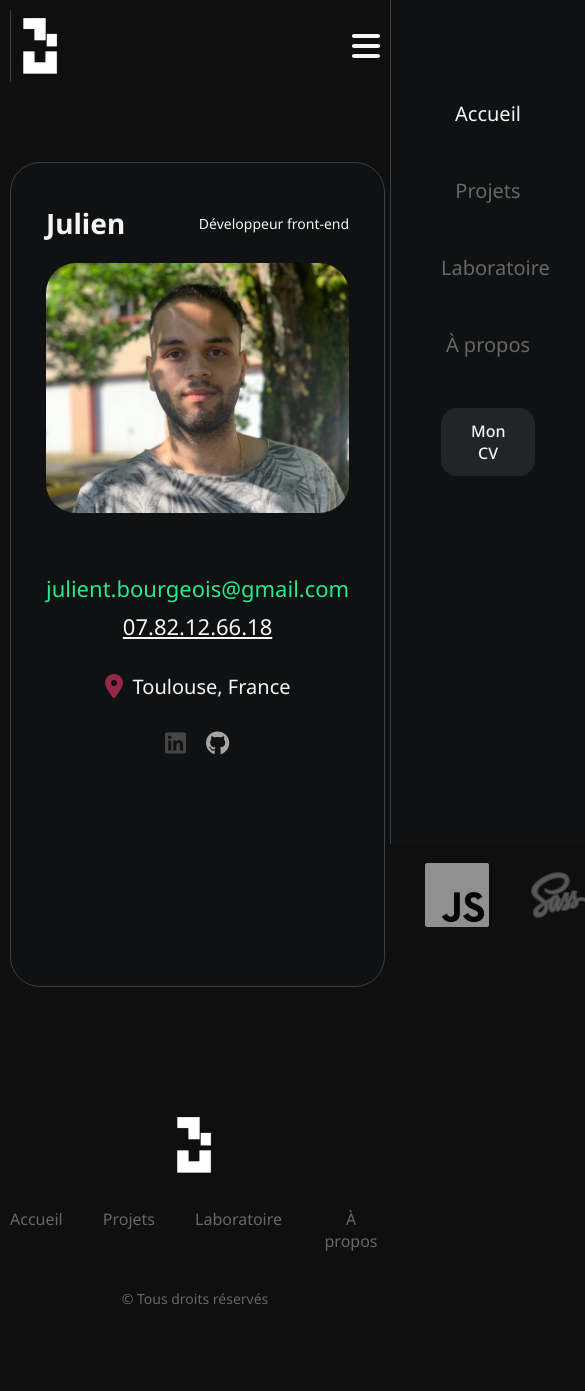
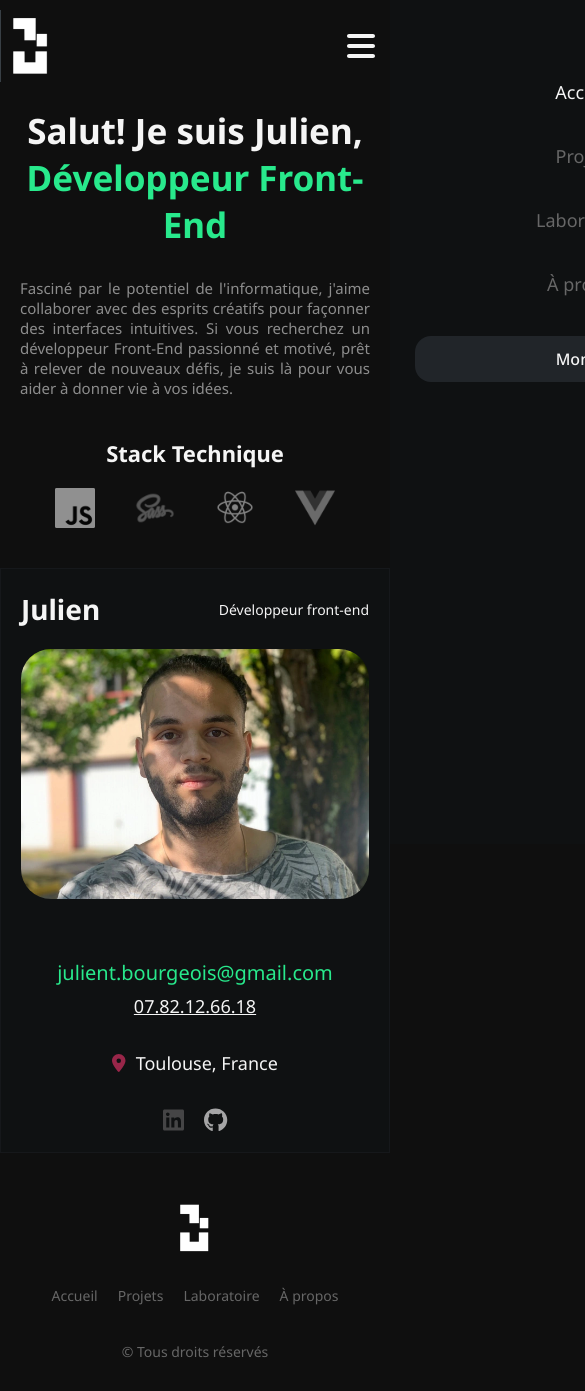
Before and after one commit to juentbrg/portfolio, a React (Create React App) app: page / in a window 390 px wide. Shown: the top 1391 px of the page, 585 px wide, since content can reach past the window. Built offline with nearby package versions, Linux system fonts and the light colour scheme.

Commit message:
responsive page home

```diff
--- a/src/components/Footer/index.scss
+++ b/src/components/Footer/index.scss
@@ -1,17 +1,17 @@
 @import "../../index.scss";
 
-.footer{
+.footer {
   display: flex;
   flex-direction: column;
   text-align: center;
   width: 100%;
   padding: 128px 0 78px 0;
-    &__logo-container{
+  &__logo-container {
     width: 60px;
     height: 60px;
     margin: auto;
   }
-    &__logo{
+  &__logo {
     object-fit: cover;
     width: 100%;
     height: 100%;
@@ -19,20 +19,44 @@
   &__links {
     display: flex;
     margin: auto;
-        padding: 33px 0 37px 0;;
+    padding: 33px 0 37px 0;
     > *:not(:last-child) {
       margin-right: 40px;
     }
   }
-    &__link{
+  &__link {
     color: $links-inactive;
-        transition: .3s ease-in-out;
-        &:hover{
+    transition: 0.3s ease-in-out;
+    &:hover {
       color: $white;
     }
   }
-    &__right{
+  &__right {
     color: $links-inactive;
     font-size: 14px;
   }
 }
+
+@media all and (max-width: 850px) {
+  .footer {
+    padding: 80px 0 40px 0;
+  }
+}
+
+@media all and (max-width: 650px) {
+  .footer {
+    padding: 50px 0 30px 0;
+    &__logo-container {
+      width: 50px;
+      height: 50px;
+    }
+    &__links {
+      > *:not(:last-child) {
+        margin-right: 20px;
+      }
+    }
+    &__link {
+      font-size: 14px;
+    }
+  }
+}
--- a/src/components/Navigation/index.scss
+++ b/src/components/Navigation/index.scss
@@ -95,12 +95,37 @@
         transform: translateX(0%);
       }
     }
-    &__link {
-      font-size: 20px;
-    }
+    &__link,
     &__link-active {
       font-size: 20px;
     }
     border-left: 1px solid lighten($color: $dark, $amount: 10);
   }
 }
+
+@media all and (max-width: 850px) {
+  .navigation {
+    margin-bottom: 40px;
+  }
+}
+
+@media all and (max-width: 650px) {
+  .navigation {
+    margin-bottom: 25px;
+    &__links {
+      width: 100%;
+      padding: 80px 25px 25px 25px;
+      > *:not(:last-child) {
+        margin-bottom: 40px;
+      }
+      border-left: none;
+    }
+    &__link,
+    &__link-active {
+      font-size: 18px;
+    }
+    &__menu-icon {
+      margin-right: 15px;
+    }
+  }
+}
--- a/src/components/Profile/index.jsx
+++ b/src/components/Profile/index.jsx
@@ -23,6 +23,7 @@ const Profile = ({
         <h2 className="profile__name">{name}</h2>
         <p className="profile__job">{job}</p>
       </div>
+      <div className="profile__wrapper">
         <div className="profile__picture-container">
           <img className="profile__picture" src={picture} alt={name}></img>
         </div>
@@ -35,12 +36,12 @@ const Profile = ({
           </a>
           <div className="profile__location-container">
             <FontAwesomeIcon
+              className="profile__locationDot"
               icon={faLocationDot}
               size="xl"
               style={{ color: "#982649" }}
             />
             <p className="profile__location">{location}</p>
-        </div>
           </div>
           <div className="profile__links">
             <a
@@ -71,6 +72,8 @@ const Profile = ({
             </a>
           </div>
         </div>
+      </div>
+    </div>
   );
 };
 
--- a/src/components/Profile/index.scss
+++ b/src/components/Profile/index.scss
@@ -1,78 +1,139 @@
 @import "../../index.scss";
 
-.profile{
+.profile {
   background-color: darken($color: $dark, $amount: 8);
   border: 1px solid lighten($color: $dark, $amount: 10);
   border-radius: 30px;
   width: 400px;
   padding: 40px 35px;
-    &__details{
+  &__details {
     height: 40px;
     margin-bottom: 20px;
     display: flex;
     align-items: center;
     justify-content: space-between;
   }
-    &__name{
+  &__name {
     font-size: 28px;
   }
-    &__job{
+  &__job {
     font-size: 14px;
   }
-    &__picture-container{
+  &__picture-container {
     width: 100%;
     height: 250px;
     border-radius: 30px;
     overflow: hidden;
   }
-    &__picture{
+  &__picture {
     object-fit: cover;
     object-position: center;
     width: 100%;
     height: 100%;
   }
-    &__info{
+  &__info {
     display: flex;
     flex-direction: column;
     text-align: center;
     margin-top: 60px;
   }
-    &__email{
+  &__email {
     font-size: 22px;
     color: $primary;
   }
-    &__phone{
+  &__phone {
     font-size: 22px;
     margin-top: 8px;
     text-decoration: underline;
   }
-    &__location-container{
+  &__location-container {
     margin-top: 30px;
     height: 30px;
     display: flex;
     align-items: center;
     justify-content: center;
-        > *:not(:last-child){
+    > *:not(:last-child) {
       margin-right: 10px;
     }
   }
-    &__location{
+  &__location {
     font-size: 20px;
   }
-    &__links{
+  &__links {
     margin-top: 30px;
     text-align: center;
-        > *:not(:last-child){
+    > *:not(:last-child) {
       margin-right: 20px;
     }
   }
-    &__linkedin, &__github{
+  &__linkedin,
+  &__github {
     filter: grayscale(100%);
     opacity: 65%;
-        transition: .4s ease-in-out;
+    transition: 0.4s ease-in-out;
     cursor: pointer;
-        &:hover{
+    &:hover {
       opacity: 100%;
       filter: none;
-        }}
     }
+  }
+}
+
+@media all and (max-width: 850px) {
+  .profile {
+    width: 100%;
+    padding: 20px 30px;
+    &__wrapper {
+      display: flex;
+      justify-content: space-between;
+    }
+    &__picture-container {
+      width: 45%;
+    }
+    &__email {
+      font-size: 20px;
+    }
+    &__phone {
+      font-size: 18px;
+    }
+    &__location {
+      font-size: 18px;
+    }
+    &__locationDot {
+      font-size: 18px;
+    }
+    &__linkedin,
+    &__github {
+      font-size: 16px;
+    }
+  }
+}
+@media all and (max-width: 650px) {
+  .profile {
+    border-radius: 0;
+    border: 1px solid darken($color: $dark, $amount: 5);
+    padding: 20px;
+    &__wrapper {
+      flex-direction: column;
+    }
+    &__picture-container {
+      width: 100%;
+    }
+    &__email {
+      font-size: 20px;
+    }
+    &__phone {
+      font-size: 18px;
+    }
+    &__location {
+      font-size: 18px;
+    }
+    &__locationDot {
+      font-size: 18px;
+    }
+    &__linkedin,
+    &__github {
+      font-size: 16px;
+    }
+  }
+}
--- a/src/index.scss
+++ b/src/index.scss
@@ -32,3 +32,9 @@ a {
   text-decoration: none;
   color: $white;
 }
+
+@media all and (max-width: 650px) {
+  body {
+    padding: 0;
+  }
+}
--- a/src/pages/Home/index.jsx
+++ b/src/pages/Home/index.jsx
@@ -38,7 +38,7 @@ const Home = () => {
             vos idées.
           </p>
           <div className="presentation__skills">
-            <h2 className="presentations__skills-title">Stack Technique</h2>
+            <h2 className="presentation__skills-title">Stack Technique</h2>
             <div className="presentation__techstack">
               <div className="presentation__techlogo-container">
                 <img
--- a/src/pages/Home/index.scss
+++ b/src/pages/Home/index.scss
@@ -2,6 +2,7 @@
 
 .home {
   display: flex;
+  flex-direction: row;
 }
 
 .presentation {
@@ -45,3 +46,51 @@
     }
   }
 }
+
+@media all and (max-width: 850px) {
+  .home {
+    flex-direction: column-reverse;
+  }
+  .presentation {
+    padding: 0 20px;
+    margin-bottom: 40px;
+    &__title {
+      font-size: 50px;
+    }
+    &__paragraph {
+      width: 100%;
+      margin-top: 20px;
+      text-align: justify;
+    }
+    &__techlogo-container {
+      width: 50px;
+      height: 50px;
+    }
+  }
+}
+
+@media all and (max-width: 650px) {
+  .presentation {
+    padding: 0 20px;
+    &__title {
+      font-size: 35px;
+      text-align: center;
+    }
+    &__paragraph {
+      margin-top: 30px;
+    }
+    &__skills {
+      text-align: center;
+    }
+    &__skills-title {
+      font-size: 22px;
+    }
+    &__techstack {
+      justify-content: center;
+    }
+    &__techlogo-container {
+      width: 40px;
+      height: 40px;
+    }
+  }
+}
```
Also changed, not shown: public/index.html (+0 -23 lines). Lines whose indentation alone changed are shown as unchanged.
